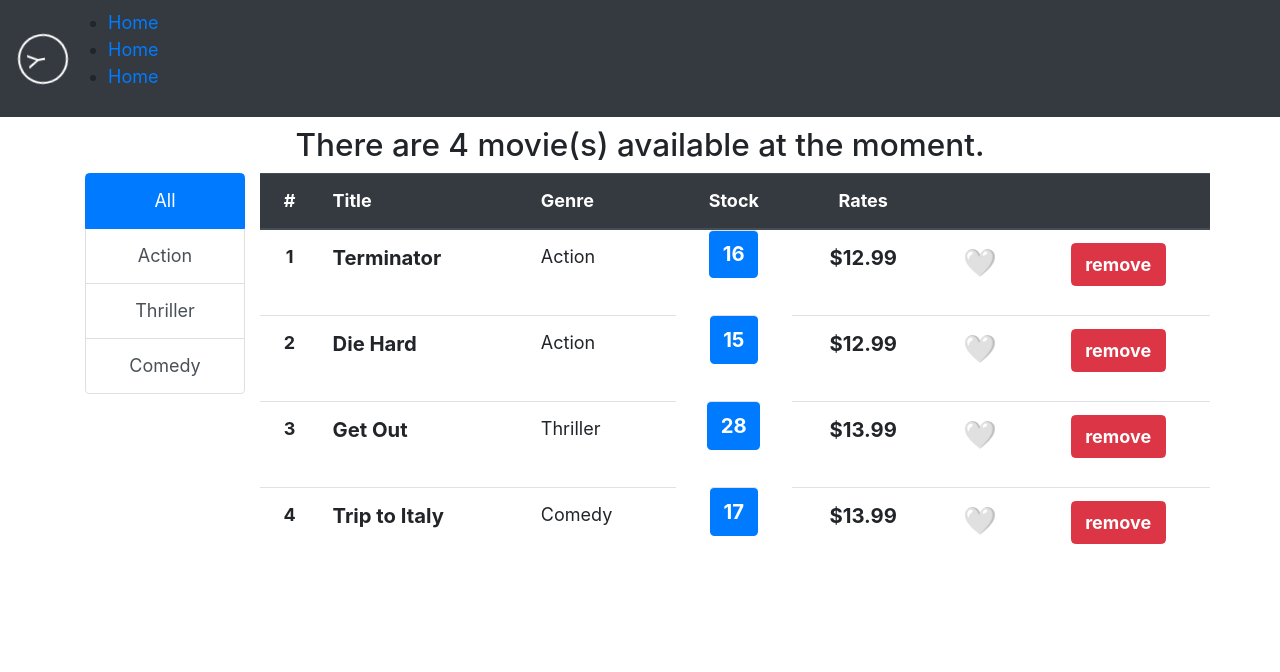
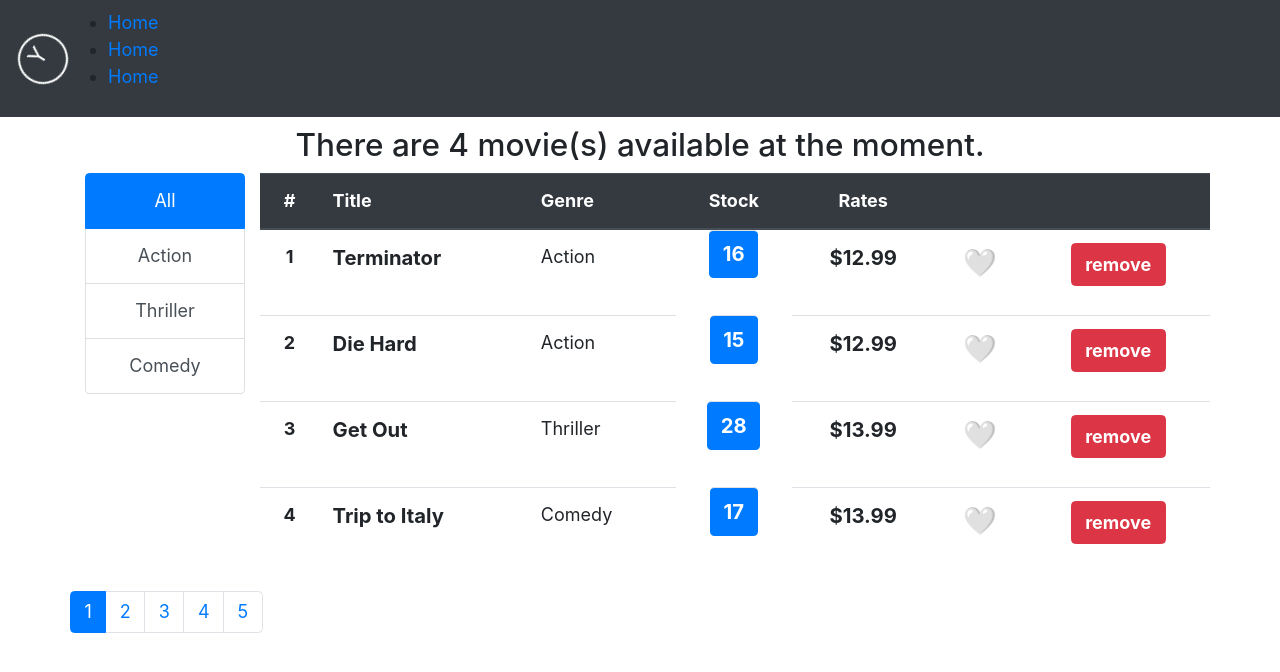
Before and after one commit to iamserda/Youdeo, a React (Create React App) app: page / in a window 1280 px wide. Shown: the top 672 px of the page. Built offline with nearby package versions, Linux system fonts and the light colour scheme.

Commit message:
fixed filter, and pagination

```diff
--- a/src/App.js
+++ b/src/App.js
@@ -10,10 +10,10 @@ export default class App extends Component {
     super(props);
     this.state = {
       movies: [],
+      filteredView: [],
       showingNow: [],
       genres: [],
       pageSize: 4,
-      filteredView: [],
       paginationArr: [],
       lastFilter: null,
       currentPage: 1,
@@ -27,6 +27,11 @@ export default class App extends Component {
     this.setState((oldState) => {
       const moviesApiData = MovieService.getMovies();
       const genresFromMovies = this.getGenres(moviesApiData);
+      const newPaginationArr = [];
+      const numOfPages = Math.ceil(moviesApiData.length / oldState.pageSize);
+      for (let pageNum = 1; pageNum <= numOfPages; pageNum++) {
+        newPaginationArr.push(pageNum);
+      }
       return {
         ...oldState,
         movies: moviesApiData,
@@ -36,6 +41,7 @@ export default class App extends Component {
           oldState.pageSize,
           oldState.currentPage
         ),
+        paginationArr: newPaginationArr,
       };
     });
   }
@@ -113,9 +119,10 @@ export default class App extends Component {
         currentPage: 1,
       };
     });
-    this.updatePaginationArr();
-    // this.handlePages(this.state.currentPage);
+    this.updatePaginationState();
+    this.updatePages(1);
   };
+
   handlePages = (moviesArr, pageSize, pageNum) => {
     const first = (pageNum - 1) * pageSize;
     const last = first + pageSize;
@@ -124,15 +131,19 @@ export default class App extends Component {
     return moviesToShow;
   };
 
-  updatePage = (pageNum) => {
+  updatePages = (pageNum) => {
     this.setState((oldState) => {
       const { pageSize, filteredView } = oldState;
-      const moviesToShow = this.handlePages(filteredView, pageSize, pageNum);
-      return { ...oldState, showingNow: moviesToShow, currentPage: pageNum };
+      const showingNow = this.handlePages(
+        filteredView.length ? filteredView : oldState.movies,
+        pageSize,
+        pageNum
+      );
+      return { ...oldState, showingNow, currentPage: pageNum };
     });
   };
   // method updates the pagination array, which is used to calculate the number of nav-options to show at the bottom of each page once rendered.
-  updatePaginationArr = () => {
+  updatePaginationState = () => {
     this.setState((oldState) => {
       const newState = { ...oldState };
       const { filteredView, pageSize } = newState;
@@ -142,15 +153,13 @@ export default class App extends Component {
         localPaginationArr.push(pageNum);
       }
       newState.paginationArr = [...localPaginationArr];
-
       return newState;
     });
-    // this.handlePages(this.state.currentPage || 1);
   };
 
   render() {
     // const { movies, filteredView, showingNow } = this.state;
-    // console.log("Mount Phase - render()");
+    console.log("Mount Phase - render()");
     // console.log("Movies: ", movies.length);
     // console.log("FilteredView: ", filteredView.length);
     // console.log("ShowingNow: ", showingNow.length);
@@ -167,7 +176,7 @@ export default class App extends Component {
           deleteFunc={this.deleteFunc}
           updateLike={this.updateLike}
           filterGenres={this.filterGenres}
-          handlePages={this.updatePage}
+          handlePages={this.updatePages}
         />
         <Footer />
       </div>
--- a/src/components/common/GenreFilterComponent.jsx
+++ b/src/components/common/GenreFilterComponent.jsx
@@ -6,7 +6,7 @@ function GenreFilterComponent(props) {
     return (
       <a
         key={genre + index}
-        className={"list-group-item list-group-item-action  overflow-hidden"}
+        className="list-group-item list-group-item-action overflow-hidden"
         id="list-profile-list"
         data-toggle="list"
         href="#list-profile"
@@ -14,6 +14,8 @@ function GenreFilterComponent(props) {
         aria-controls="profile"
         onClick={(e) => {
           filterGenres(genre);
+          e.target.className =
+            "list-group-item list-group-item-action overflow-hidden active";
         }}
       >
         {genre}
@@ -25,7 +27,9 @@ function GenreFilterComponent(props) {
     <div className="col-2">
       <div className="list-group" id="list-tab" role="tablist">
         <a
-          className="list-group-item list-group-item-action overflow-hidden active"
+          className={
+            "list-group-item list-group-item-action overflow-hidden active"
+          }
           id="list-home-list"
           data-toggle="list"
           href="#list-home"
```
